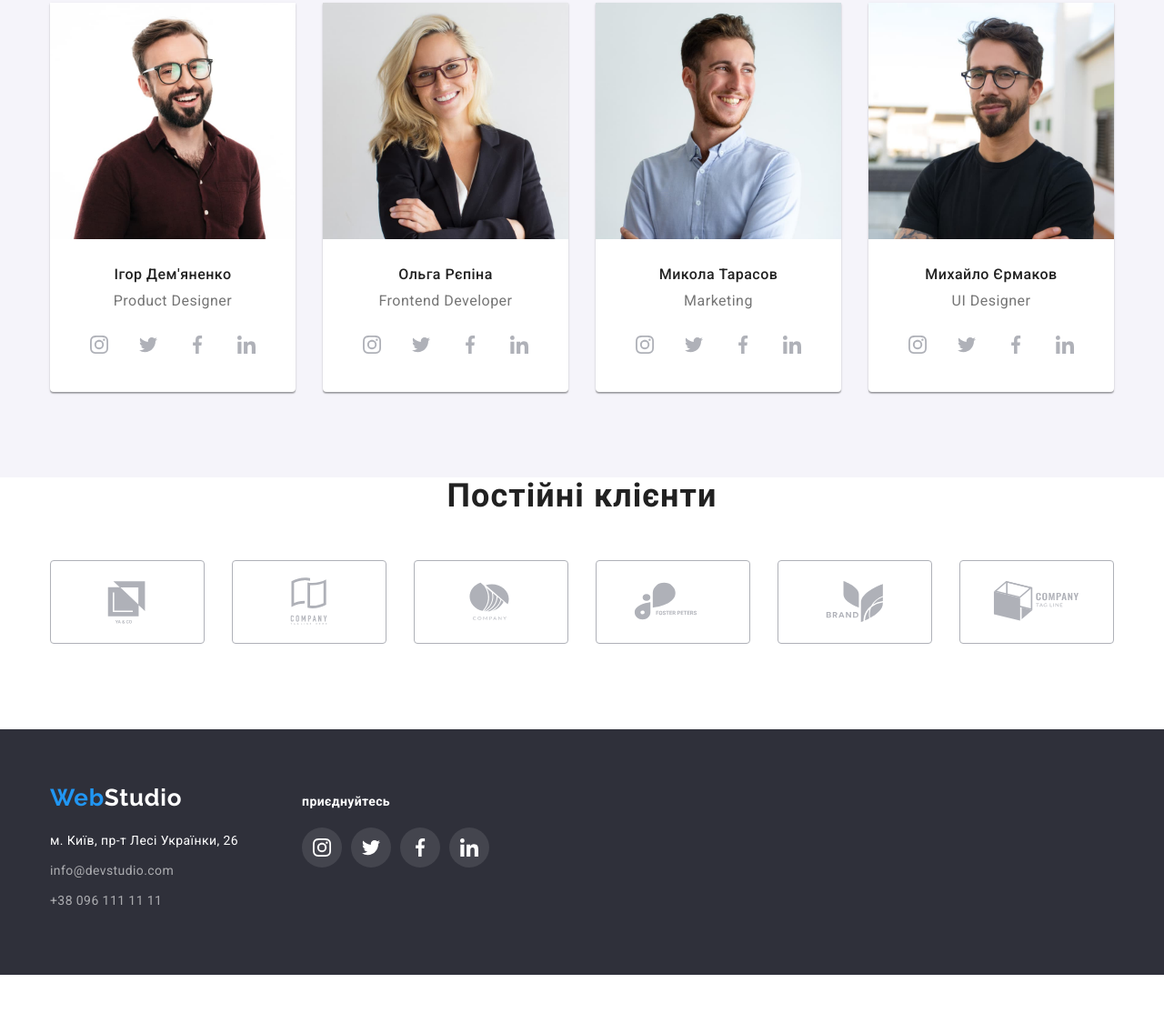
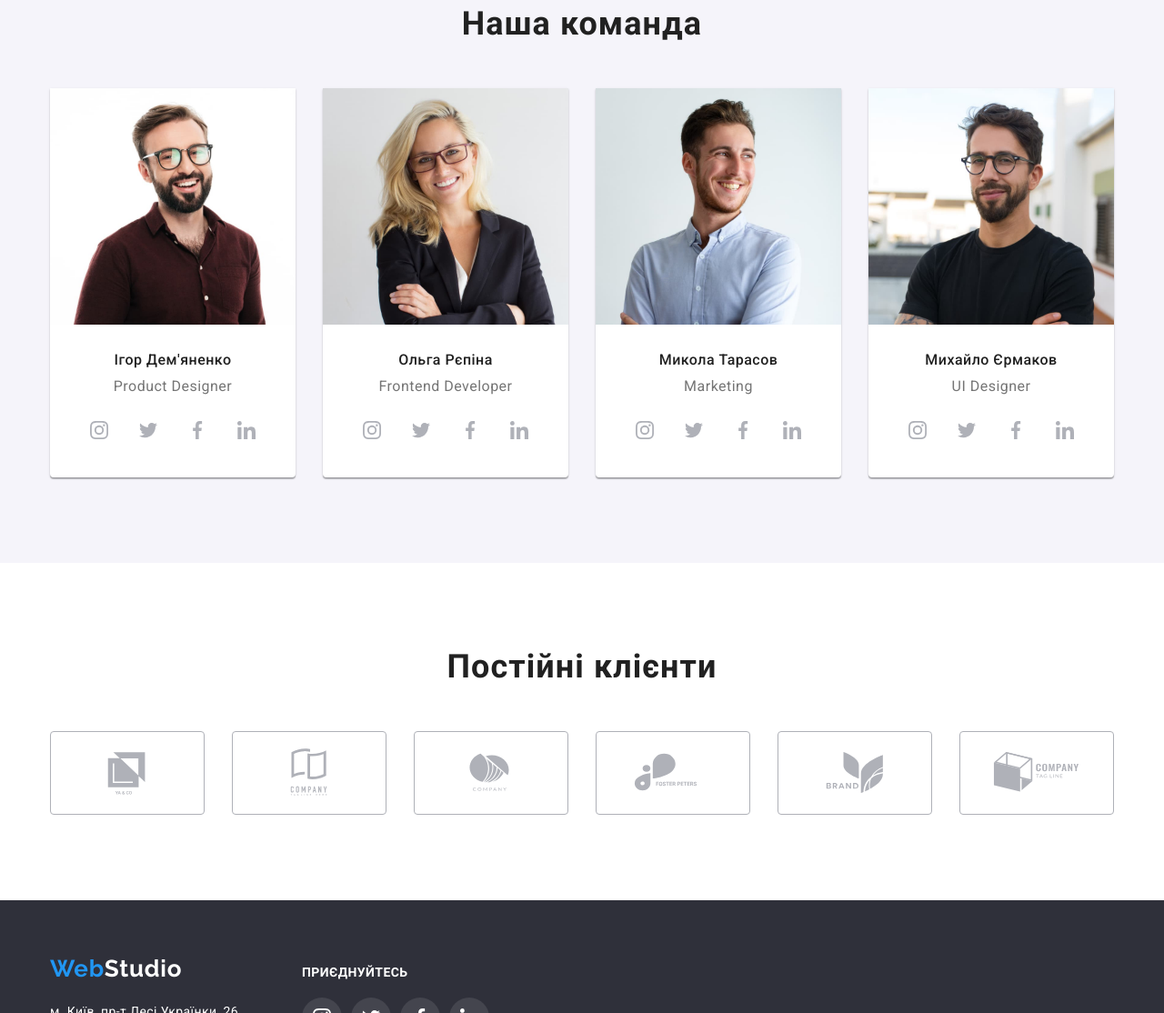
Before and after one commit to Nikolayarefin/HW4, a plain HTML site: page index.html in a window 1280 px wide. Shown: the part 1686-2800 px from the top of the page at 91% size. Before the commit the page ends 2758 px from the top, so only its background shows below. Drawn offline with nearby package versions, Linux system fonts and the light colour scheme.

Commit message:
Сorrection

```diff
--- a/css/main.css
+++ b/css/main.css
@@ -202,9 +202,7 @@ body {
 
 .our-works-item:hover,
 .our-works-item:focus{
-  background: #ffffff;
-    border: 1px solid #EEEEEE;
-    box-shadow: 0px 1px 1px rgba(0, 0, 0, 0.12), 0px 4px 4px rgba(0, 0, 0, 0.06), 1px 4px 6px rgba(0, 0, 0, 0.16);
+box-shadow: 0px 1px 1px rgba(0, 0, 0, 0.12), 0px 4px 4px rgba(0, 0, 0, 0.06), 1px 4px 6px rgba(0, 0, 0, 0.16);
 }
 
 .our-works-item-conteiner {
@@ -243,6 +241,7 @@ body {
   line-height: 1.14;
   letter-spacing: 0.03em;
   color: #ffffff;
+  text-transform: uppercase;
   margin-bottom: 20px;
 }
 
--- a/css/styles.css
+++ b/css/styles.css
@@ -232,7 +232,6 @@ a {
   width: 270px;
   height: 120px;
   border-radius: 4px;
-  border: 1px solid #afb1b8;
   background: #f5f4fa;
   display: flex;
   align-items: center;
@@ -270,9 +269,7 @@ a {
 /* ================employees========== */
 
 .employees{
-  padding-top: 0;
   background: #F5F4FA;
-  max-width: 1600px;
   margin: 0 auto;
 }
 
@@ -350,7 +347,7 @@ a {
 /* =============client============= */
 
 .client {
-  padding-top: 0;
+
 }
 
 .client-tile {
@@ -407,9 +404,11 @@ a {
 .footer-soc-tile {
   font-weight: 700;
   font-size: 14px;
-  line-height: 1.14;
+  line-height: 16px;
   letter-spacing: 0.03em;
-  color: #ffffff;
+  text-transform: uppercase;
+
+  color: #FFFFFF;
   margin-bottom: 20px;
 }
 
```
